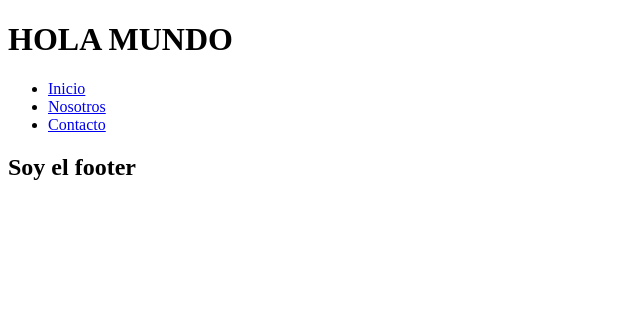
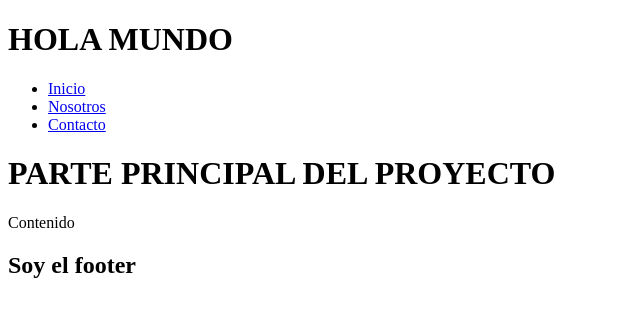
Before and after one commit to diegoaacr/primerapagina, a plain HTML site: page index.html in a window 1280 px wide. Shown: the whole page, without its empty margins (0-640 px from the left). Drawn offline with Linux system fonts and the light colour scheme.

Commit message:
Modified Index.html create Main

```diff
--- a/index.html
+++ b/index.html
@@ -18,6 +18,14 @@
         </header>
     </nav>
 
+    <main>
+        <h1>PARTE PRINCIPAL DEL PROYECTO</h1>
+
+        <section>
+            <header>Contenido</header>
+        </section>
+    </main>
+
     <footer>
         <h2>Soy el footer</h2>
     </footer>
```
